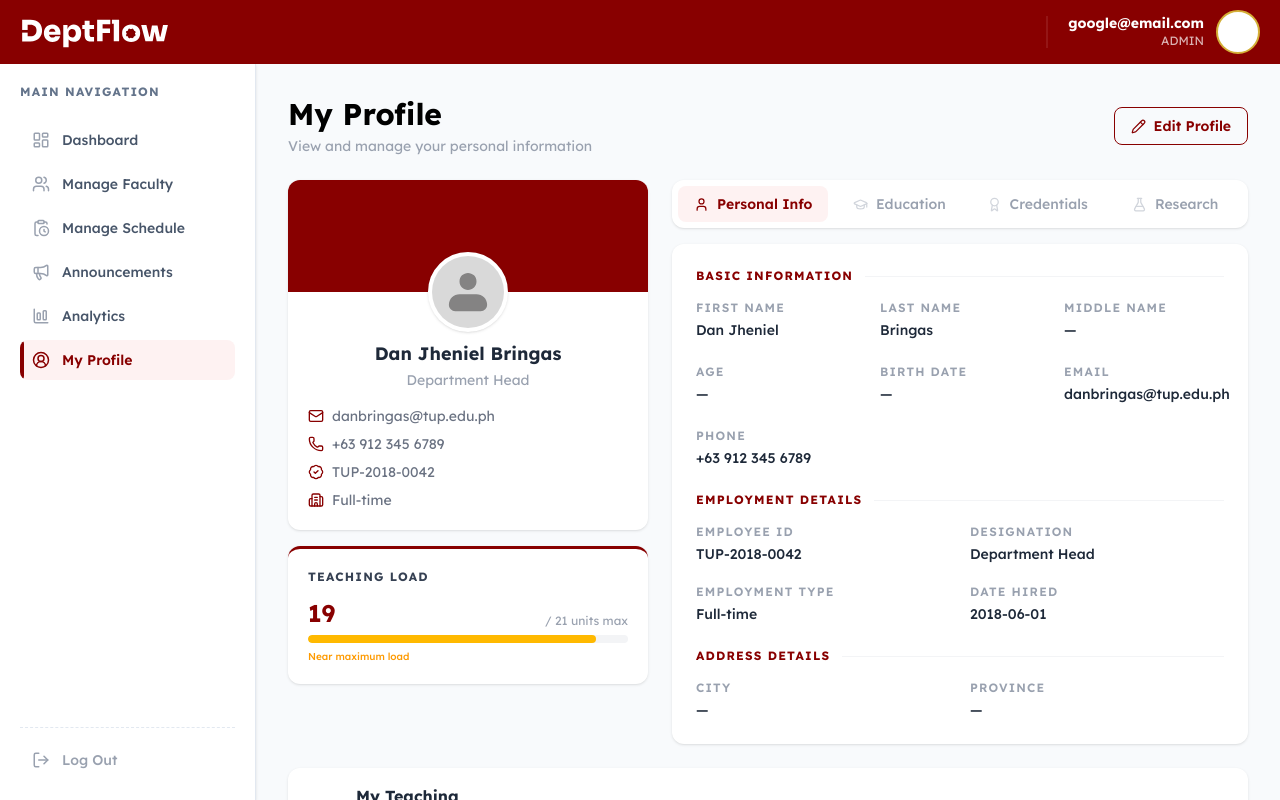
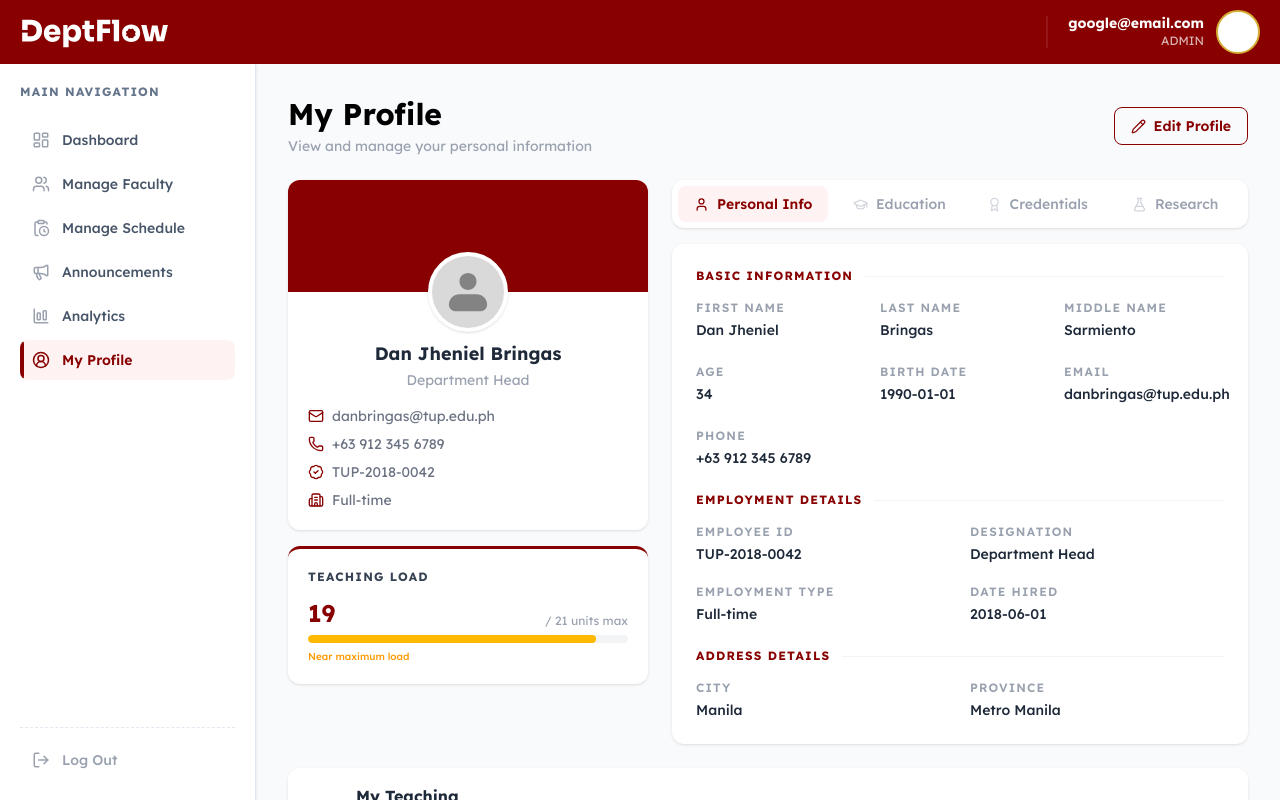
Before and after one commit to Hachishib/DeptFlow-Faculty-Management-System, a React (Vite) app in the folder frontend/: page /admin/profile in a window 1280 px wide. Built offline with nearby package versions, Linux system fonts and the light colour scheme; no server answers.

Commit message:
feat(myprofile): add missing personal details in MyProfile component

```diff
--- a/frontend/src/pages/MyProfile.tsx
+++ b/frontend/src/pages/MyProfile.tsx
@@ -18,6 +18,11 @@ export default function MyProfile() {
   const [personal, setPersonal] = useState<Personal>({
     firstName: "Dan Jheniel",
     lastName: "Bringas",
+    middleName: "Sarmiento",
+    dateOfBirth: "1990-01-01",
+    age: "34",
+    city: "Manila",
+    province: "Metro Manila",
     email: "danbringas@tup.edu.ph",
     phone: "+63 912 345 6789",
     employeeId: "TUP-2018-0042",
```
